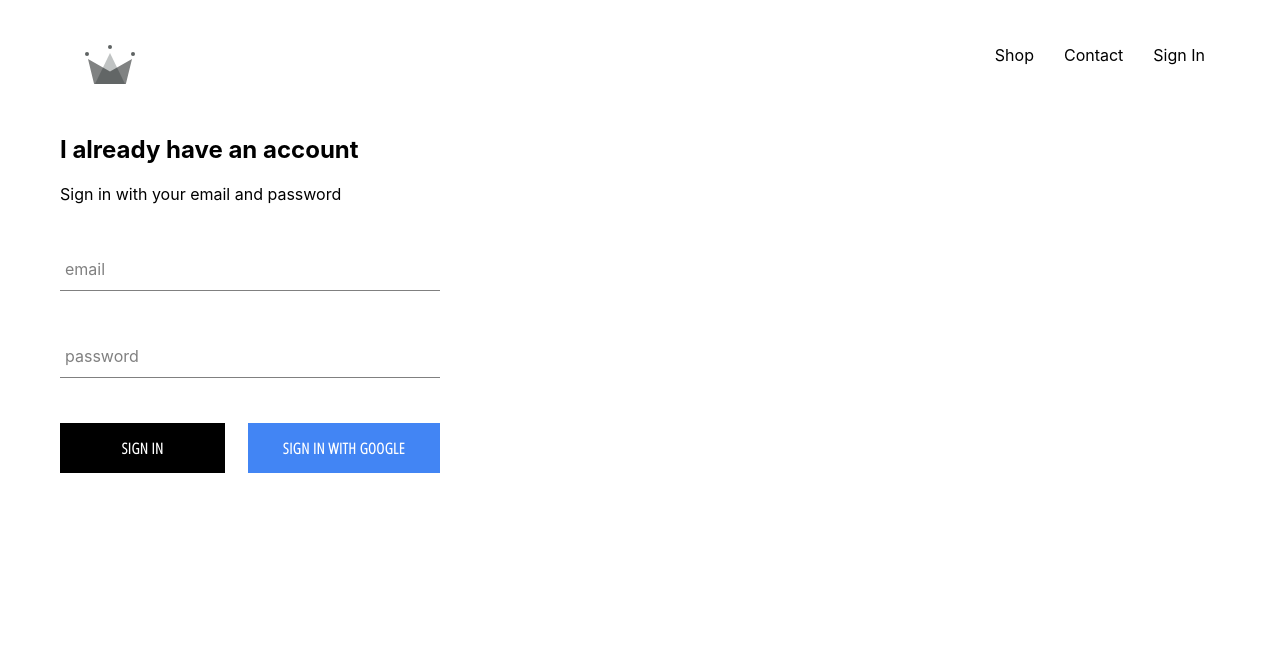
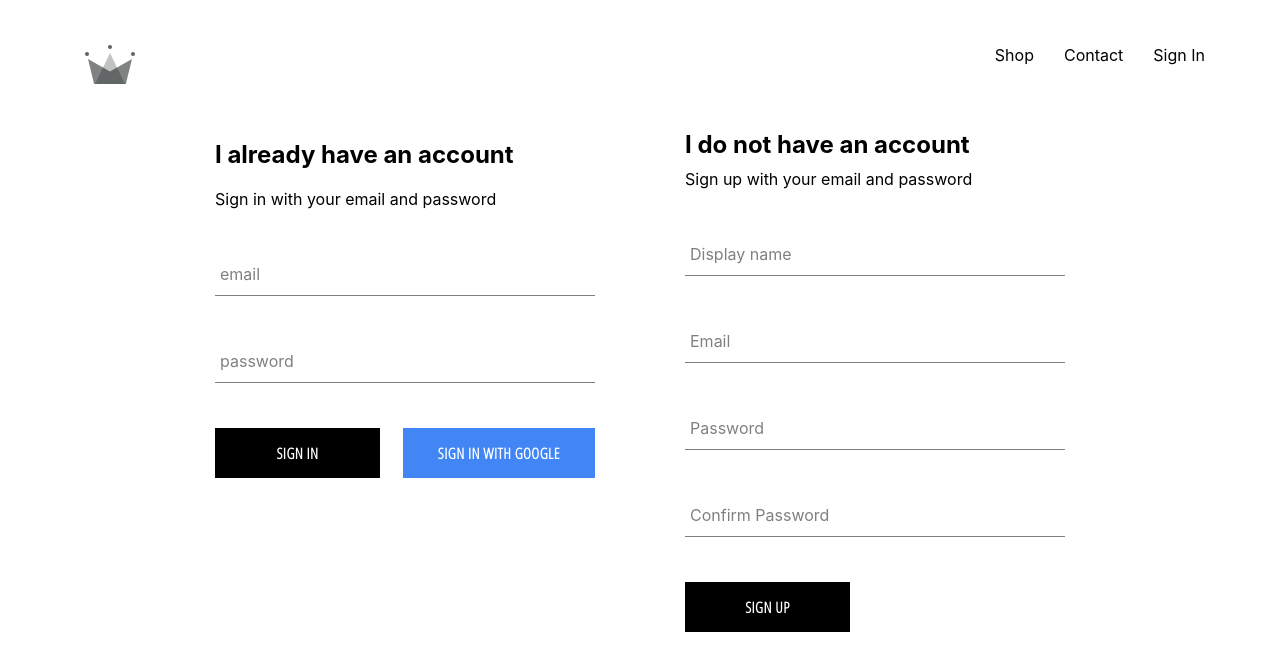
Before and after one commit to attakcs/react-webshop, a React (Create React App) app: page /signin in a window 1280 px wide. Shown: the top 670 px of the page. Built offline with nearby package versions, Linux system fonts and the light colour scheme; no server answers.

Commit message:
implemented firebase utils, included ability to store authenticated users into firestore

```diff
--- a/src/App.js
+++ b/src/App.js
@@ -7,7 +7,7 @@
 import SignInSignUpPage from './pages/sign-in-sign-up/sign-in-sign-up.component';
 import Header from './components/header/header.component';
 
-import { auth } from './firebase/firebase.utils';
+import { createUserProfileDocument, auth } from './firebase/firebase.utils';
 
 
 class App extends React.Component {
@@ -22,9 +22,25 @@
   // google firebase authentication --->
   unsubscribeFromAuth = null
   // listening to state changes
+  // need to "pass back" the userRef, if we wanna use it somewhere else...
   componentDidMount() {
-    this.unsubscribeFromAuth = auth.onAuthStateChanged(user => {
-      this.setState({ currentUser: user });
+    this.unsubscribeFromAuth = auth.onAuthStateChanged(async userAuth => {
+      if(userAuth) {
+        const userRef = await createUserProfileDocument(userAuth);
+
+        userRef.onSnapshot(snapShot => {
+          this.setState(
+            {
+              currentUser: {
+                id: snapShot.id,
+                ...snapShot.data()
+              }
+          });
+
+          console.log(this.state);
+        })
+      }
+      this.setState({ currentUser: userAuth });
     });
   }
 
--- /dev/null
+++ b/src/components/sign-up/sign-up.component.jsx
@@ -0,0 +1,103 @@
+import React from 'react';
+
+import FormInput from '../form-input/form-input.component';
+import CustomButton from '../custom-button/custom-button.component';
+
+import { auth, createUserProfileDocument } from '../../firebase/firebase.utils';
+
+import './sign-up.style.scss';
+
+class SignUp extends React.Component {
+    constructor() {
+        super();
+
+        this.state = {
+            displayName: '',
+            email: '',
+            password: '',
+            confirmPassword: ''
+        }
+    }
+
+    handleSubmit = async event => {
+        event.preventDefault();
+
+        const { displayName, email, password, confirmPassword } = this.state;
+
+        if(password !== confirmPassword) {
+            alert(`Password don't match`);
+            return;
+        }
+
+        try {
+            const { user } = await auth.createUserWithEmailAndPassword(email, password);
+
+            await createUserProfileDocument(user, {displayName});
+            // clears out the form --->
+            this.setState({
+                displayName: '',
+                email: '',
+                password: '',
+                confirmPassword: ''
+            });
+
+        } catch (error) {
+            console.error(error);
+        }
+    }
+
+    handleChange = event => {
+        const { name, value } = event.target;
+
+        this.setState({[name]: value});
+    }
+
+    render() {
+        const { displayName, email, password, confirmPassword } = this.state;
+
+        return(
+            <div className='sign-up'>
+                <h2 className='title'>I do not have an account</h2>
+                <span>Sign up with your email and password</span>
+
+                <form className='sign-up-form' onSubmit={this.handleSubmit}>
+                    <FormInput
+                        type='text'
+                        name='displayName'
+                        value={displayName}
+                        onChange={this.handleChange}
+                        label='Display name'
+                        required
+                    />
+                    <FormInput
+                        type='email'
+                        name='email'
+                        value={email}
+                        onChange={this.handleChange}
+                        label='Email'
+                        required
+                    />
+                    <FormInput
+                        type='password'
+                        name='password'
+                        value={password}
+                        onChange={this.handleChange}
+                        label='Password'
+                        required
+                    />
+                    <FormInput
+                        type='password'
+                        name='confirmPassword'
+                        value={confirmPassword}
+                        onChange={this.handleChange}
+                        label='Confirm Password'
+                        required
+                    />
+                    <CustomButton type='submit'>Sign Up</CustomButton>
+                </form>
+            </div>
+        )
+    }
+}
+
+export default SignUp;
--- /dev/null
+++ b/src/components/sign-up/sign-up.style.scss
@@ -0,0 +1,9 @@
+.sign-up {
+  display: flex;
+  flex-direction: column;
+  width: 380px;
+
+  .title {
+    margin: 10px 0;
+  }
+}
--- a/src/firebase/firebase.utils.js
+++ b/src/firebase/firebase.utils.js
@@ -14,6 +14,33 @@
   appId: "1:395633497688:web:4adf5b00eda65046611c2d",
 };
 
+export const createUserProfileDocument = async (userAuth, addData) => {
+  if(!userAuth) return;
+
+  const userRef = firestore.doc(`users/${userAuth.uid}`);
+
+  const snapShot = await userRef.get();
+
+  if(!snapShot.exist) {
+    const { displayName, email } = userAuth;
+    const createAt = new Date();
+
+    try {
+      await userRef.set({
+        displayName,
+        email,
+        createAt,
+        ...addData
+      })
+    } catch (error) {
+      console.log('error creating user', error.message);
+    }
+  }
+
+  return userRef;
+}
+
+
 firebase.initializeApp(config);
 
 export const auth = firebase.auth();
--- a/src/pages/sign-in-sign-up/sign-in-sign-up.component.jsx
+++ b/src/pages/sign-in-sign-up/sign-in-sign-up.component.jsx
@@ -3,10 +3,14 @@
 import './sign-in-sign-up.style.scss';
 
 import SignIn from '../../components/sign-in/sign-in.component';
+import SignUp from '../../components/sign-up/sign-up.component';
 
 
 const SignInSignUpPage = () => (
-    <SignIn />
-)
+    <div className='sign-in-and-sign-up'>
+        <SignIn />
+        <SignUp />
+    </div>
+);
 
 export default SignInSignUpPage;
--- a/src/pages/sign-in-sign-up/sign-in-sign-up.style.scss
+++ b/src/pages/sign-in-sign-up/sign-in-sign-up.style.scss
@@ -0,0 +1,6 @@
+.sign-in-and-sign-up {
+    width: 850px;
+    display: flex;
+    justify-content: space-between;
+    margin: 30px auto;
+}
```
